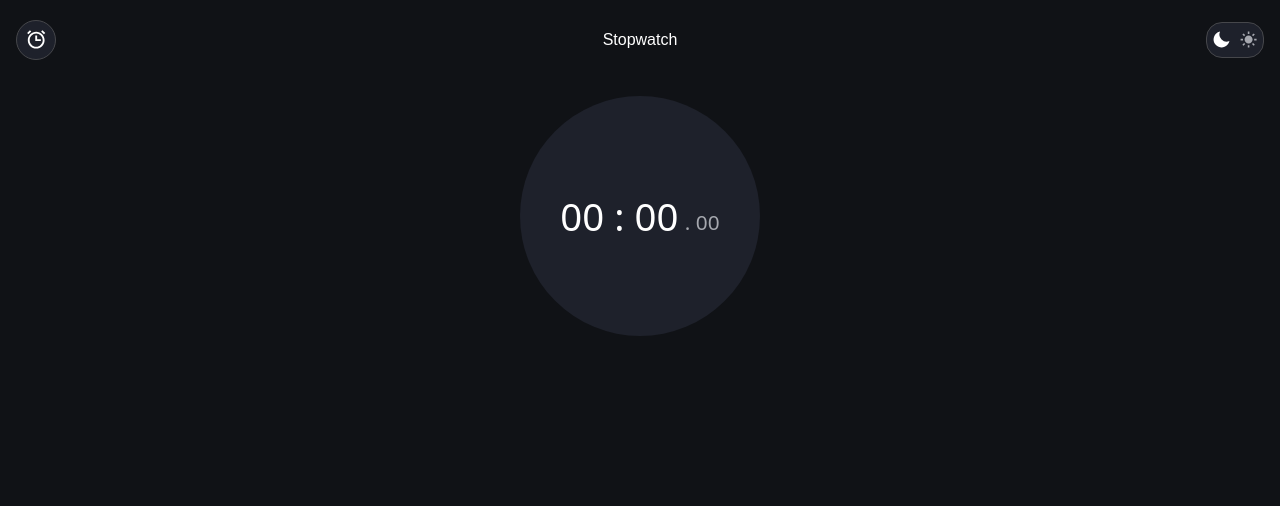
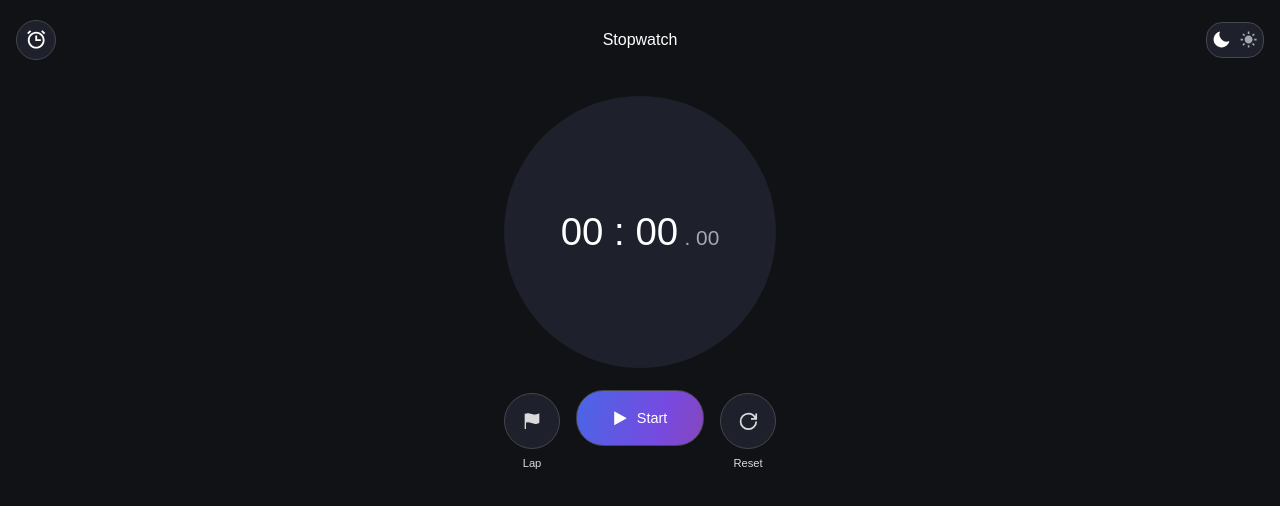
Before and after one commit to Amirhosein-Abbasi1/react-stopwatch, a React app: page / in a window 1280 px wide. Built offline with nearby package versions, Linux system fonts and the light colour scheme.

Commit message:
07 - Timer component buttons

```diff
--- a/src/style.css
+++ b/src/style.css
@@ -94,8 +94,9 @@ body {
   color: #a6a8af;
 }
 
+/* Timer Component Section ------------- */
 
-/* Timer Component Section ------------- */
+/* timer ----- */
 .timer-component-main-div {
   display: flex;
   flex-direction: column;
@@ -106,12 +107,12 @@ body {
   flex-direction: row;
   justify-content: center;
   align-items: center;
-  width: 15rem;
-  height: 15rem;
+  width: 17rem;
+  height: 17rem;
   margin-top: 2rem;
   border-radius: 50%;
   font-size: 2.4rem;
-  font-family: system-ui, -apple-system, BlinkMacSystemFont, 'Segoe UI', Roboto, Oxygen, Ubuntu, Cantarell, 'Open Sans', 'Helvetica Neue', sans-serif;
+  font-family: sans-serif;
   background-color: #1e212b;
   color: white;
 }
@@ -120,3 +121,61 @@ body {
   margin: 0 0 -0.7rem 0.4rem;
   color: #a6a8af;
 }
+
+/* buttons ------- */
+.buttons-section {
+  width: 100%;
+  height: 7rem;
+  display: flex;
+  flex-direction: row;
+  justify-content: center;
+  align-items: center;
+  gap: 1rem;
+  padding: 0 0 0.7rem 0;
+}
+.btn-with-title {
+  display: flex;
+  flex-direction: column;
+  align-items: center;
+  justify-content: center;
+  gap: 0.5rem;
+  margin: 0 0 -1.6rem 0;
+}
+.btn-with-title button {
+  display: flex;
+  align-items: center;
+  justify-content: center;
+  width: 3.5rem;
+  height: 3.5rem;
+  font-size: 1rem;
+  color: #dbdbdb;
+  border-radius: 50%;
+  background-color: #1e212b;
+  border: 1px solid #46474b;
+}
+.btn-with-title .reset-btn {
+  font-size: 1.3rem;
+}
+.btn-with-title p {
+  font-size: 0.7rem;
+  color: #dbdbdb;
+}
+.start-btn {
+  display: flex;
+  flex-direction: row;
+  justify-content: center;
+  align-items: center;
+  gap: 0.6rem;
+  width: 8rem;
+  height: 3.5rem;
+  font-size: 0.9rem;
+  color: white;
+  border-radius: 1.7rem;
+  border: 1px solid #46474b;
+  background: linear-gradient(
+    105deg,
+    rgba(73, 102, 230, 1) 0%,
+    rgba(119, 74, 224, 1) 67%,
+    rgba(135, 70, 189, 1) 100%
+  );
+}
--- a/src/timer.js
+++ b/src/timer.js
@@ -1,4 +1,5 @@
 import React from "react";
+import { GrFlagFill, GrPowerReset, GrPlayFill } from "react-icons/gr";
 import { useState } from "react";
 
 const Timer = () => {
@@ -12,17 +13,32 @@ const Timer = () => {
 
   return (
     <div className="timer-component-main-div">
-
       <div className="timer-section">
         <p className="minute-and-second">
           {` ${m > 9 ? m : "0" + m} : ${s > 9 ? s : "0" + s} `}
         </p>
-        <p className="milisecond">
-          {`. ${milli > 9 ? milli : "0" + milli}`}
-        </p>
+        <p className="milisecond">{`. ${milli > 9 ? milli : "0" + milli}`}</p>
       </div>
 
-      <div className="buttons-section"></div>
+      <div className="buttons-section">
+        <div className="btn-with-title">
+          <button className="lap-btn" type="button">
+            <GrFlagFill />
+          </button>
+          <p>Lap</p>
+        </div>
+
+        <button className="start-btn" type="button">
+          <GrPlayFill /> Start
+        </button>
+
+        <div className="btn-with-title">
+          <button className="reset-btn" type="button">
+            <GrPowerReset />
+          </button>
+          <p>Reset</p>
+        </div>
+      </div>
     </div>
   );
 };
```
